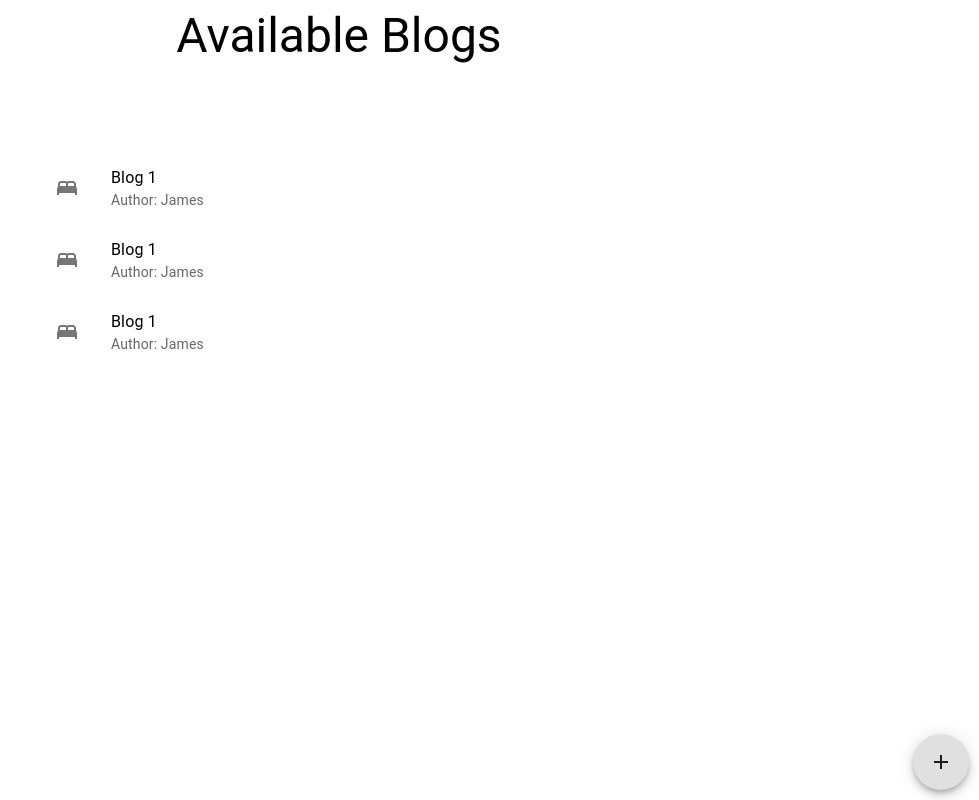
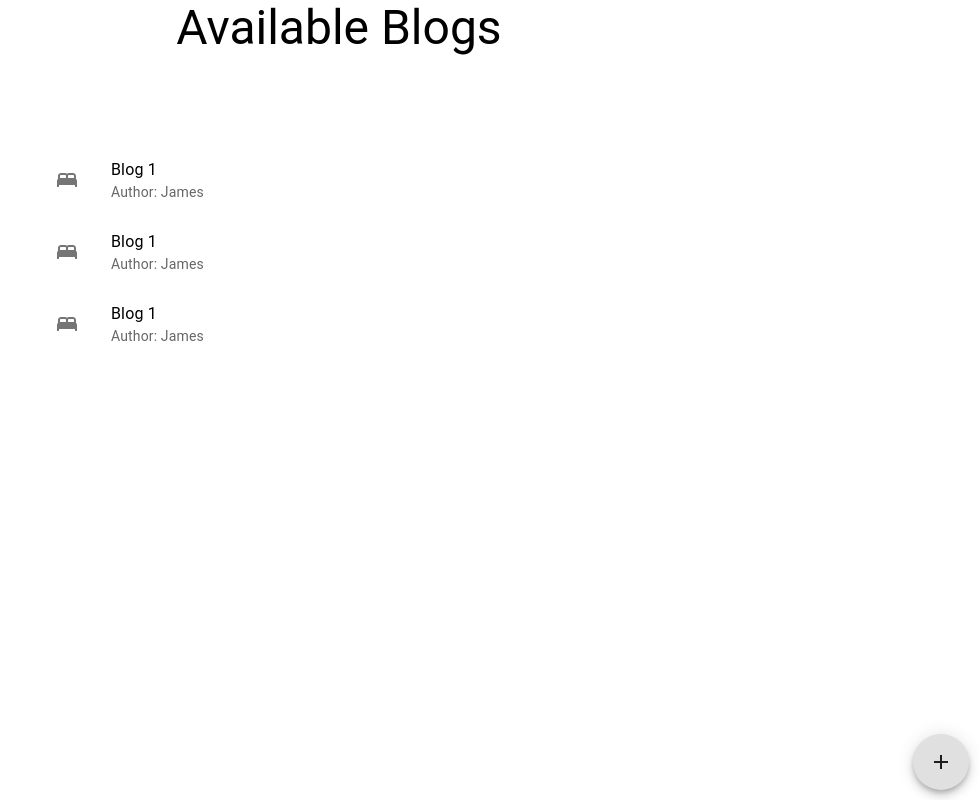
Before and after one commit to LassazVegaz/blogs-site, a React (Create React App) app in the folder frontend/: page / in a window 1280 px wide. Shown: the whole page, without its empty margins (301-1280 px from the left). Built offline with nearby package versions, Linux system fonts and the light colour scheme.

Commit message:
body, html styles

```diff
--- a/frontend/src/index.js
+++ b/frontend/src/index.js
@@ -1,6 +1,8 @@
 import React from "react";
 import ReactDOM from "react-dom/client";
 import App from "./App";
+
+import "./index.scss";
 
 const root = ReactDOM.createRoot(document.getElementById("root"));
 root.render(
--- /dev/null
+++ b/frontend/src/index.scss
@@ -0,0 +1,9 @@
+* {
+	box-sizing: border-box;
+}
+
+html,
+body {
+	height: 100%;
+	margin: 0;
+}
```
